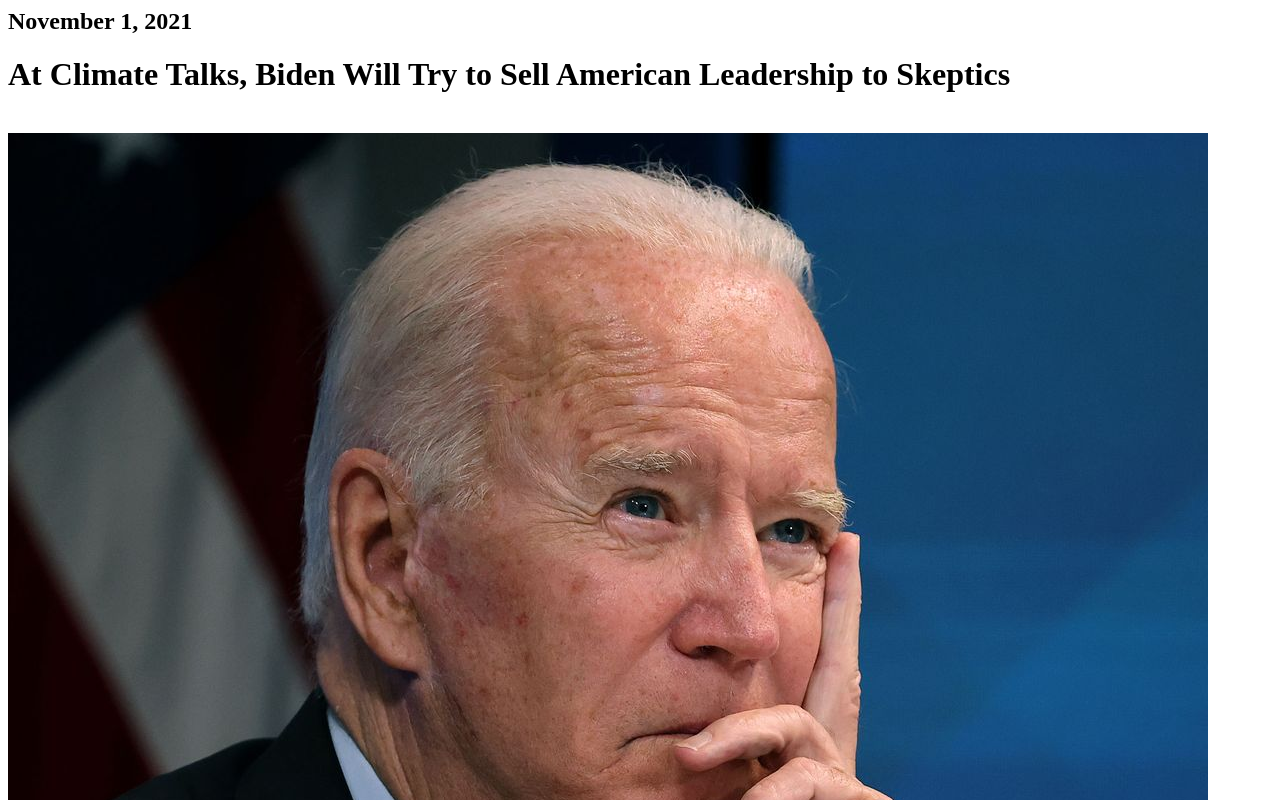
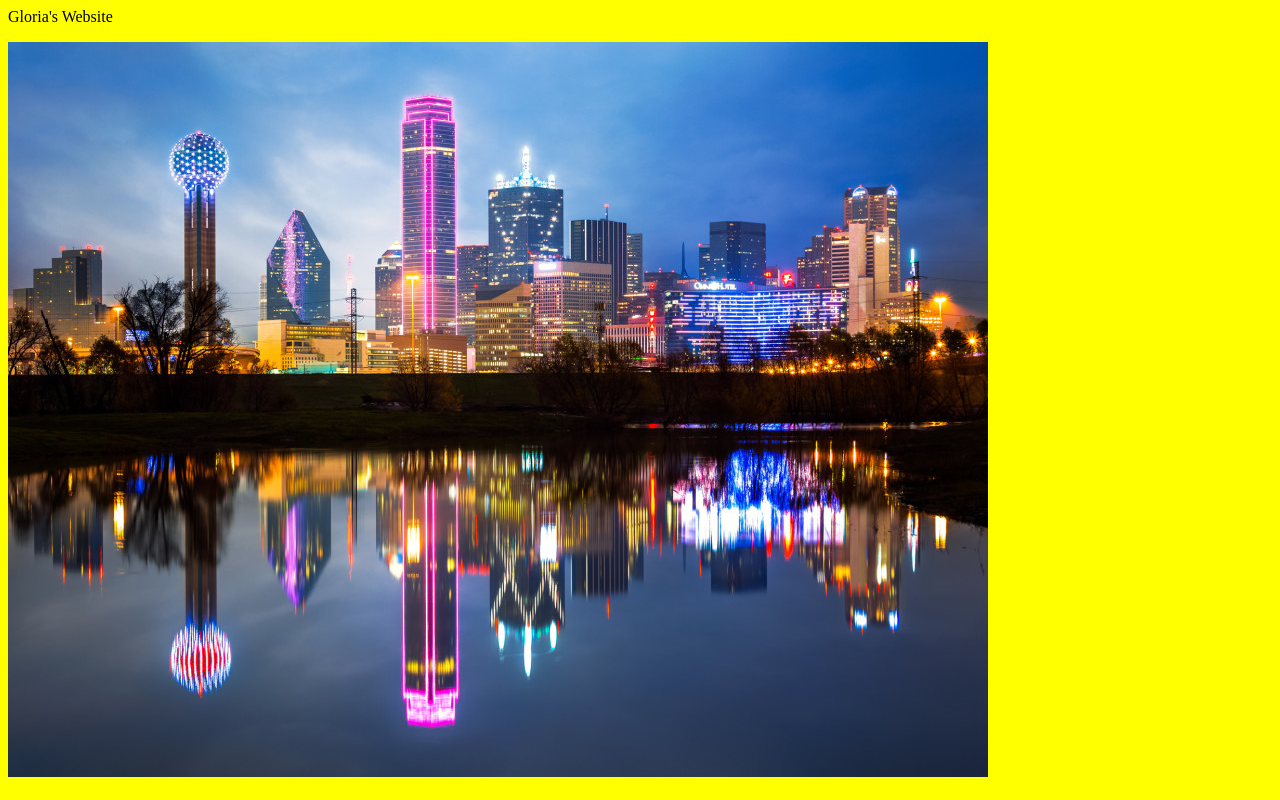
Before and after one commit to glogunlade/github.io, a plain HTML site: page index.html in a window 1280 px wide. Shown: the top 800 px of the page. Drawn offline with Linux system fonts and the light colour scheme.

Commit message:
Add files via upload

```diff
--- a/index.html
+++ b/index.html
@@ -6,18 +6,16 @@
 <title>Gloria's Website</title>
 </head>
 
+
 <body>
+<style>
+        Body{background-color:yellow;
+    </style>
 
-  <h2> November 1, 2021</h2>
-  <h1> At Climate Talks, Biden Will Try to Sell American Leadership to Skeptics</h1>
-  <br>
-  <img src= "graphics/biden.jpeg"/>
-  <p> GLASGOW -- President Biden will walk into a riverside event space on Monday to try to convince a gathering of world leaders that the United States, which has pumped more greenhouse gases into the atmosphere than any other nation, is finally serious about addressing climate change and that others should follow its lead.</p>
-  <br>
-  <p> But Mr. Biden is coming with a weaker hand than he had hoped.</p>
-  <p> Read Story here, <a href> "https://www.nytimes.com/2021/10/31/climate/climate-change-biden-cop26.html"</a></p>
+    <p>Gloria's Website</p>
+
+    <img src="graphics/ddd.jpeg">
+
 </body>
 
-
-
 </html>
```
Also changed, not shown: page2.html (added, +23 -0 lines).
